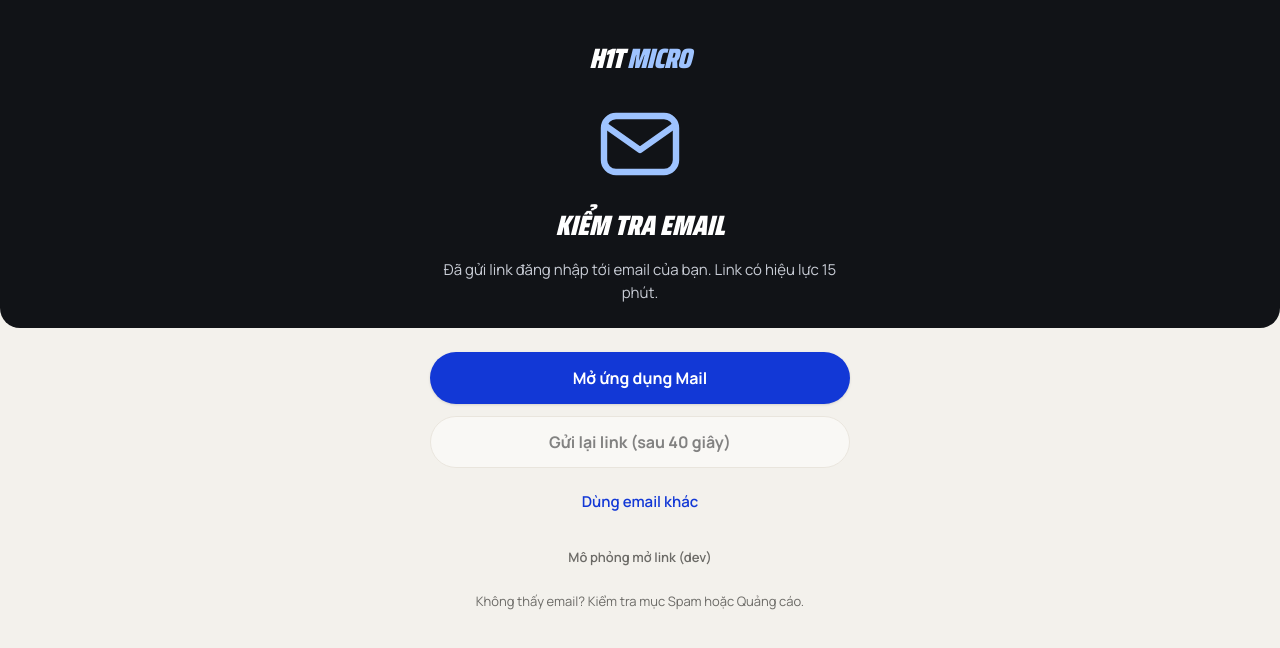
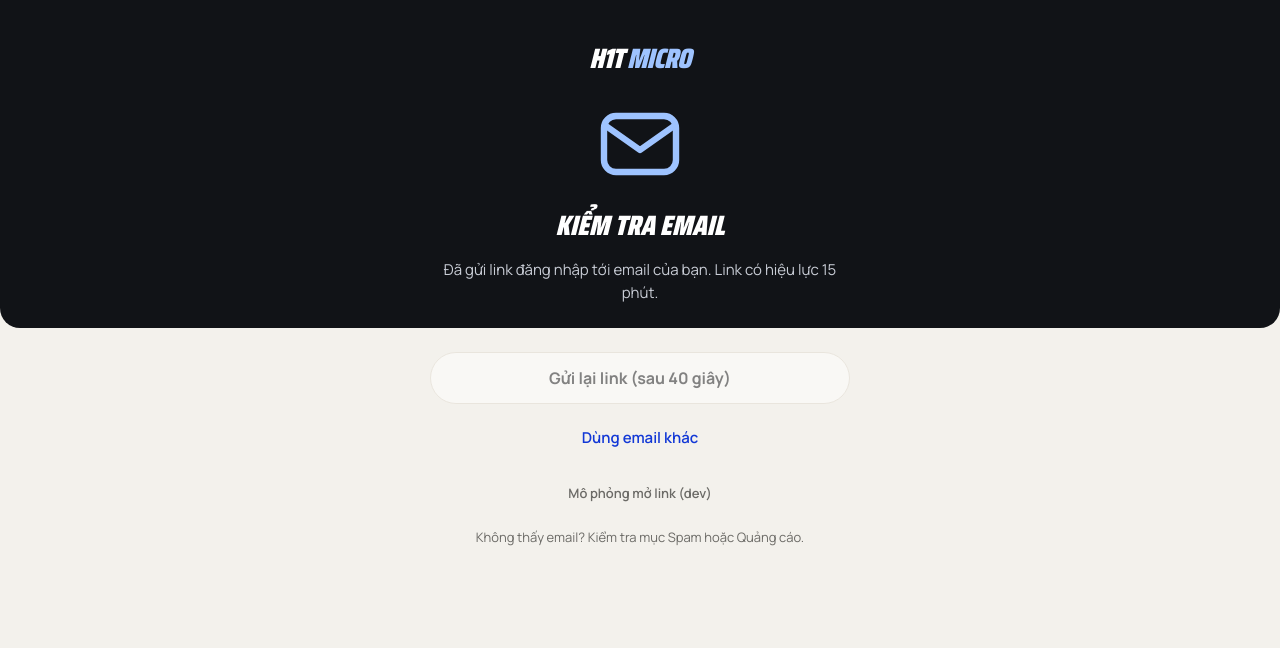
Before and after one commit to DongDuong2001/nutrition-fortifykitchen, a Next.js app in the folder apps/web/: page /signin/check-email in a window 1280 px wide. Shown: the top 648 px of the page. Built offline with nearby package versions, Linux system fonts and the light colour scheme; no server answers.

Commit message:
cc-01: mail button on phone only, lg chip border

```diff
--- a/apps/web/app/signin/check-email/page.tsx
+++ b/apps/web/app/signin/check-email/page.tsx
@@ -66,7 +66,9 @@ export default function CheckEmailPage() {
         </>
       }
     >
-      <PillButton href="mailto:">Mở ứng dụng Mail</PillButton>
+      <PillButton href="mailto:" className="lg:hidden">
+        Mở ứng dụng Mail
+      </PillButton>
       <PillButton variant="secondary" onClick={handleResend} disabled={secondsLeft > 0 || !email}>
         {resendLabel(secondsLeft)}
       </PillButton>
--- a/apps/web/components/ui/chip-group.tsx
+++ b/apps/web/components/ui/chip-group.tsx
@@ -50,6 +50,8 @@ export function ChipGroup({
       )}
       {items.map((it) => {
         const isActive = !!it.active;
+        // lg matches the 52 px inputs: 2 px grabber border. md keeps its shipped 1 px card border.
+        const inactiveBorder = size === "lg" ? "border-2 border-grabber" : "border border-card-border";
         const btnClasses =
           tone === "dark"
             ? isActive
@@ -57,7 +59,7 @@ export function ChipGroup({
               : "bg-surface-dark text-white font-medium hover:bg-surface-dark/80"
             : isActive
             ? "bg-ink text-white font-bold shadow-xs"
-            : "bg-card text-text border border-card-border font-medium hover:bg-page";
+            : `bg-card text-text ${inactiveBorder} font-medium hover:bg-page`;
         // md keeps border-0 on every chip, as shipped in ui-05-fix. lg draws the inactive border.
         const noBorder = size === "md" || isActive || tone === "dark" ? "border-0" : "";
 
```
Also changed, not shown: 2 other files (tests, documents, lock files or other folders).
